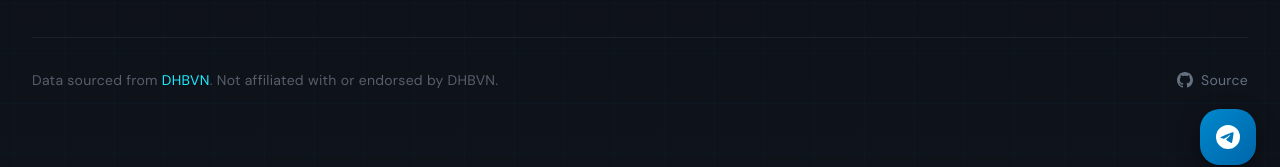
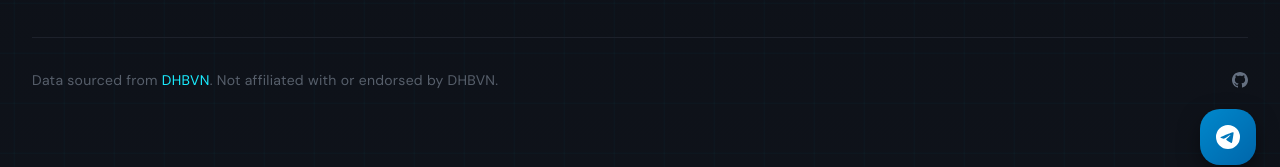
Before and after one commit to ankitpandey2708/dhbvn-web, a Next.js app: page / in a window 1280 px wide. Shown: the part 611-778 px from the top of the page. Built offline with nearby package versions, Linux system fonts and the light colour scheme.

Commit message:
Update page.tsx

```diff
--- a/app/page.tsx
+++ b/app/page.tsx
@@ -398,7 +398,6 @@ export default function Home(): React.ReactElement {
               <svg viewBox="0 0 24 24" fill="currentColor" className="w-4 h-4">
                 <path d="M12 0c-6.626 0-12 5.373-12 12 0 5.302 3.438 9.8 8.207 11.387.599.111.793-.261.793-.577v-2.234c-3.338.726-4.033-1.416-4.033-1.416-.546-1.387-1.333-1.756-1.333-1.756-1.089-.745.083-.729.083-.729 1.205.084 1.839 1.237 1.839 1.237 1.07 1.834 2.807 1.304 3.492.997.107-.775.418-1.305.762-1.604-2.665-.305-5.467-1.334-5.467-5.931 0-1.311.469-2.381 1.236-3.221-.124-.303-.535-1.524.117-3.176 0 0 1.008-.322 3.301 1.23.957-.266 1.983-.399 3.003-.404 1.02.005 2.047.138 3.006.404 2.291-1.552 3.297-1.23 3.297-1.23.653 1.653.242 2.874.118 3.176.77.84 1.235 1.911 1.235 3.221 0 4.609-2.807 5.624-5.479 5.921.43.372.823 1.102.823 2.222v3.293c0 .319.192.694.801.576 4.765-1.589 8.199-6.086 8.199-11.386 0-6.627-5.373-12-12-12z"/>
               </svg>
-              Source
             </a>
           </div>
         </footer>
```
